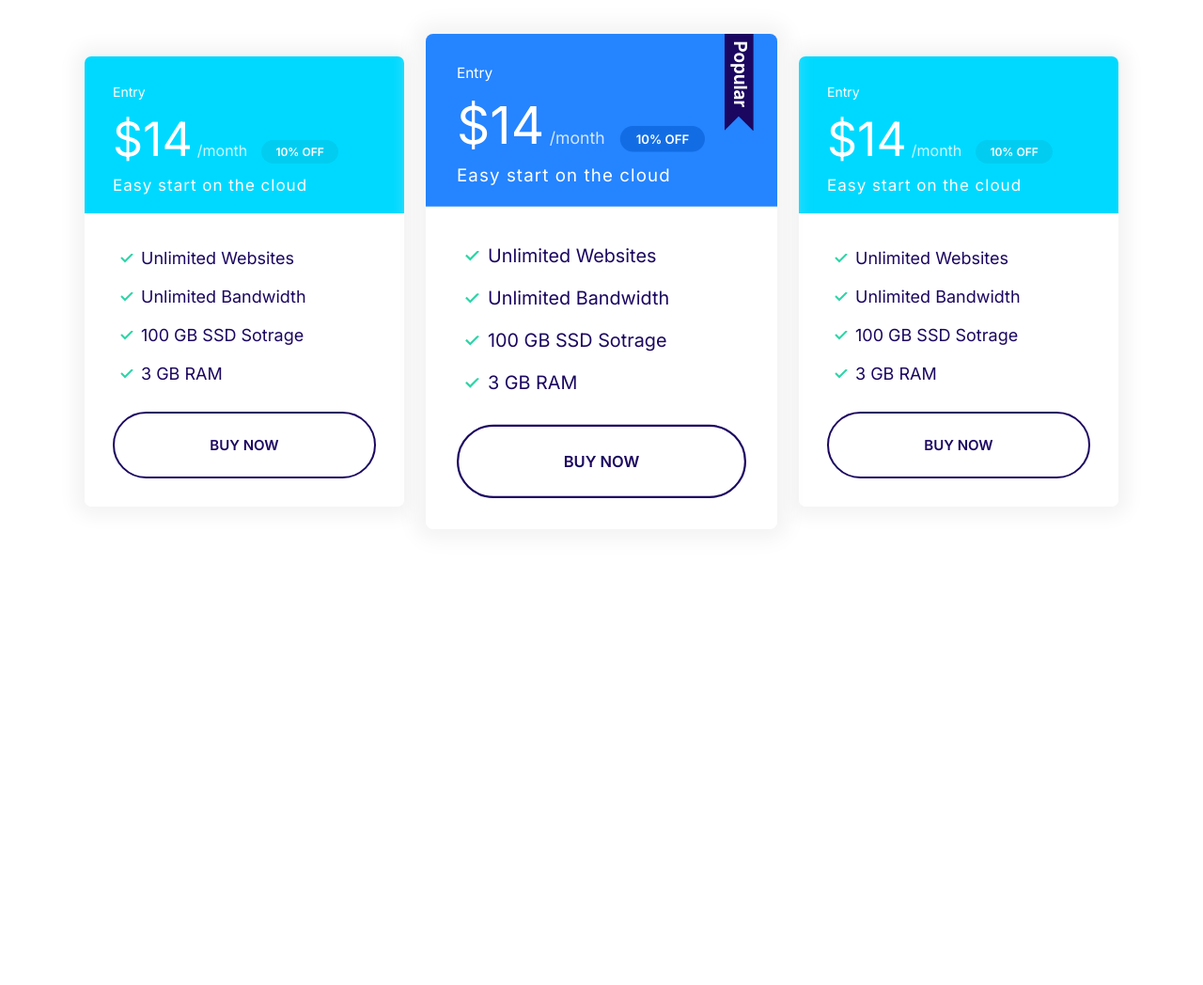
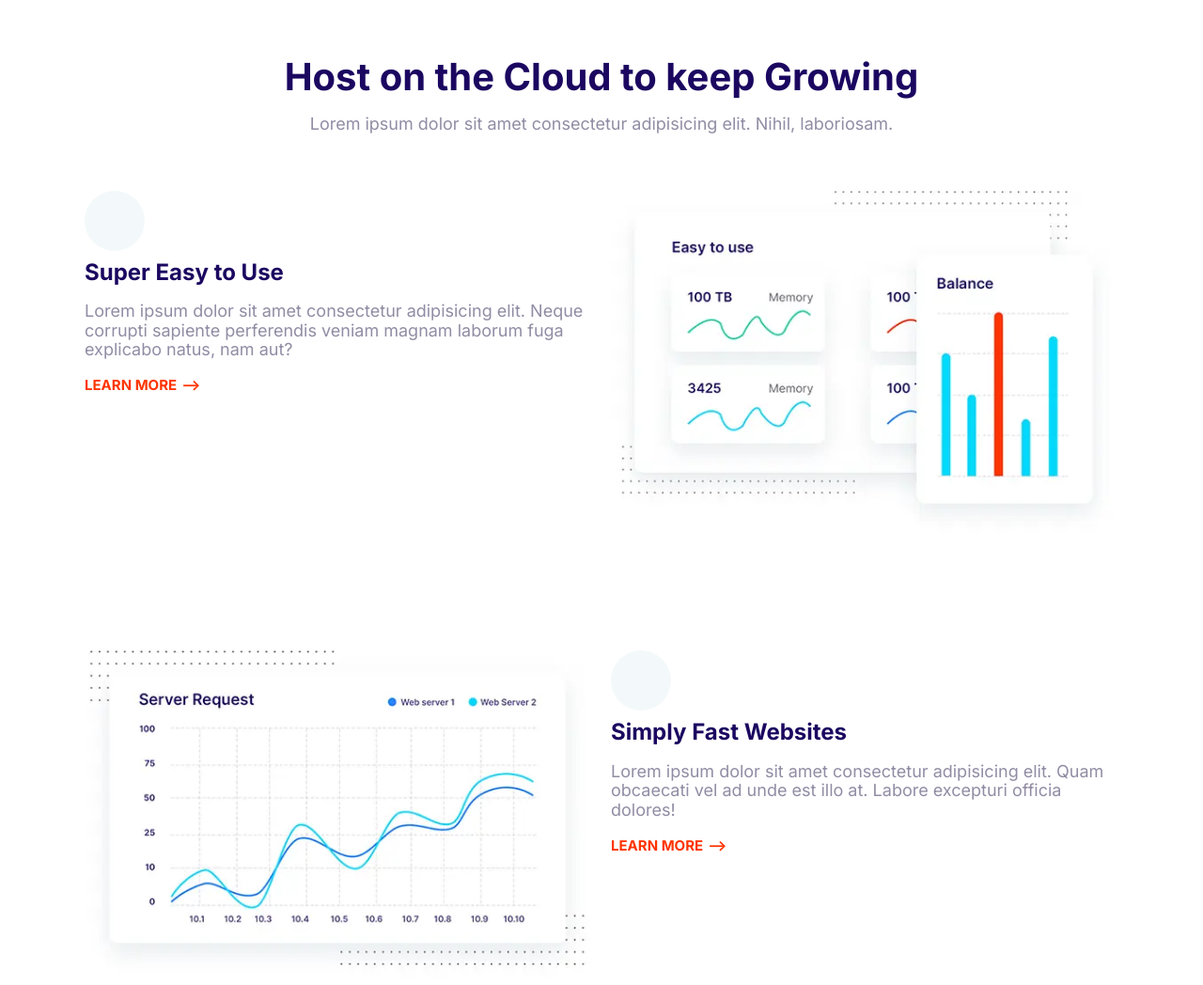
Before and after one commit to 1Mouse/cloudify, a plain HTML site: page index.html in a window 1280 px wide. Shown: the top 1048 px of the page at 94% size. Before the commit the page ends 800 px from the top, so only its background shows below. Drawn offline with Linux system fonts and the light colour scheme.

Commit message:
adding the feature block

```diff
--- a/css/style.css
+++ b/css/style.css
@@ -765,3 +765,27 @@ a {
     max-width: 500px;
     margin: 0 auto;
 }
+
+/* Features */
+.feature{
+    gap: 4rem 2rem;
+    margin: 12rem 0;
+}
+
+.feature:first-of-type{
+    margin-top: 6rem;
+}
+
+.feature__heading{
+    margin: 1rem 0;
+}
+
+.feature__image{
+    width:100%
+}
+
+@media screen and (min-width: 768px) {
+    .feature:nth-of-type(even) .feature__content{
+        order: 2;
+    }
+}
--- a/index.html
+++ b/index.html
@@ -13,69 +13,95 @@
 </head>
 
 <body>
-    <section class="block container block-plans">
-            <div class="grid grid--1x3">
-                <div class="plan">
-                    <div class="card card--secondary">
-                        <header class="card__header">
-                            <h3 class="plan__name">Entry</h3>
-                            <span class="plan__price">$14</span>
-                            <span class="plan__billing-cycle">/month</span>
-                            <span class="badge badge--secondary badge--small">10% OFF</span>
-                            <span class="plan__description">Easy start on the cloud</span>
-                        </header>
-                        <div class="card__body">
-                            <ul class="list list--tick">
-                                <li class="list__item">Unlimited Websites</li>
-                                <li class="list__item">Unlimited Bandwidth</li>
-                                <li class="list__item">100 GB SSD Sotrage</li>
-                                <li class="list__item">3 GB RAM</li>
-                            </ul>
-                            <button class="btn btn--outline btn--block">buy now</button>
-                        </div>
-                    </div>
-                </div>
-                <div class="plan plan--popular">
-                    <div class="card card--primary">
-                        <header class="card__header">
-                            <h3 class="plan__name">Entry</h3>
-                            <span class="plan__price">$14</span>
-                            <span class="plan__billing-cycle">/month</span>
-                            <span class="badge badge--primary badge--small">10% OFF</span>
-                            <span class="plan__description">Easy start on the cloud</span>
-                        </header>
-                        <div class="card__body">
-                            <ul class="list list--tick">
-                                <li class="list__item">Unlimited Websites</li>
-                                <li class="list__item">Unlimited Bandwidth</li>
-                                <li class="list__item">100 GB SSD Sotrage</li>
-                                <li class="list__item">3 GB RAM</li>
-                            </ul>
-                            <button class="btn btn--outline btn--block">buy now</button>
-                        </div>
-                    </div>
-                </div>
-                <div class="plan">
-                    <div class="card card--secondary">
-                        <header class="card__header">
-                            <h3 class="plan__name">Entry</h3>
-                            <span class="plan__price">$14</span>
-                            <span class="plan__billing-cycle">/month</span>
-                            <span class="badge badge--secondary badge--small">10% OFF</span>
-                            <span class="plan__description">Easy start on the cloud</span>
-                        </header>
-                        <div class="card__body">
-                            <ul class="list list--tick">
-                                <li class="list__item">Unlimited Websites</li>
-                                <li class="list__item">Unlimited Bandwidth</li>
-                                <li class="list__item">100 GB SSD Sotrage</li>
-                                <li class="list__item">3 GB RAM</li>
-                            </ul>
-                            <button class="btn btn--outline btn--block">buy now</button>
-                        </div>
-                    </div>
-                </div>
+    <section class="block container">
+        <header class="block__header">
+            <h2 class="block__heading">Host on the Cloud to keep Growing</h2>
+            <p>
+                Lorem ipsum dolor sit amet consectetur adipisicing elit. Nihil,
+                laboriosam.
+            </p>
+        </header>
+        <article class="grid grid--1x2 feature">
+            <div class="feature__content">
+                <span class="icon-container">
+                    <svg class="icon icon--primary">
+                        <use xlink:href="./images/sprite.svg#easy"></use>
+                    </svg>
+                </span>
+                <h3 class="feature__heading">Super Easy to Use</h3>
+                <p>Lorem ipsum dolor sit amet consectetur adipisicing elit. Neque corrupti sapiente perferendis veniam
+                    magnam laborum fuga explicabo natus, nam aut?</p>
+                <a class="link-arrow" href="#">Learn More</a>
             </div>
+            <picture>
+                <source type="image/webp" srcset="/images/easy.webp 1x, /images/easy@2x.webp 2x">
+                <source type="image/png" srcset="/images/easy.png 1x, /images/easy@2x.png 2x">
+                <img class="feature__image" src="/images/easy@2x.png" alt="">
+            </picture>
+        </article>
+
+        <article class="grid grid--1x2 feature">
+            <div class="feature__content">
+                <span class="icon-container">
+                    <svg class="icon icon--primary">
+                        <use xlink:href="images/sprite.svg#computer"></use>
+                    </svg>
+                </span>
+                <h3 class="feature__heading">Simply Fast Websites</h3>
+                <p>
+                    Lorem ipsum dolor sit amet consectetur adipisicing elit. Quam obcaecati
+                    vel ad unde est illo at. Labore excepturi officia dolores!
+                </p>
+                <a href="#" class="link-arrow">Learn More</a>
+            </div>
+            <picture>
+                <source type="image/webp" srcset="images/fast.webp 1x, images/fast@2x.webp 2x" />
+                <source type="image/jpg" srcset="images/fast.jpg 1x, images/fast@2x.jpg 2x" />
+                <img class="feature__image" src="images/fast@2x.jpg" alt="" />
+            </picture>
+        </article>
+
+        <article class="grid grid--1x2 feature">
+            <div class="feature__content">
+                <span class="icon-container">
+                    <svg class="icon icon--primary">
+                        <use xlink:href="images/sprite.svg#wordpress"></use>
+                    </svg>
+                </span>
+                <h3 class="feature__heading">Wordpress Made Easy</h3>
+                <p>
+                    Lorem ipsum dolor sit amet consectetur adipisicing elit. Quam obcaecati
+                    vel ad unde est illo at. Labore excepturi officia dolores!
+                </p>
+                <a href="#" class="link-arrow">Learn More</a>
+            </div>
+            <picture>
+                <source type="image/webp" srcset="images/wordpress.webp 1x, images/wordpress@2x.webp 2x" />
+                <source type="image/jpg" srcset="images/wordpress.jpg 1x, images/wordpress@2x.jpg 2x" />
+                <img class="feature__image" src="images/wordpress@2x.jpg" alt="" />
+            </picture>
+        </article>
+
+        <article class="grid grid--1x2 feature">
+            <div class="feature__content">
+                <span class="icon-container">
+                    <svg class="icon icon--primary">
+                        <use xlink:href="images/sprite.svg#clock"></use>
+                    </svg>
+                </span>
+                <h3 class="feature__heading">24/7 Expert Support</h3>
+                <p>
+                    Lorem ipsum dolor sit amet consectetur adipisicing elit. Quam obcaecati
+                    vel ad unde est illo at. Labore excepturi officia dolores!
+                </p>
+                <a href="#" class="link-arrow">Learn More</a>
+            </div>
+            <picture>
+                <source type="image/webp" srcset="images/support.webp 1x, images/support@2x.webp 2x" />
+                <source type="image/jpg" srcset="images/support.jpg 1x, images/support@2x.jpg 2x" />
+                <img class="feature__image" src="images/support@2x.jpg" alt="" />
+            </picture>
+        </article>
     </section>
 
     <script src="./js/main.js"></script>
```
Also changed, not shown: components/feature-block.html (added, +90 -0 lines), images/easy.png (added), images/easy.webp (added), images/easy@2x.png (added), images/easy@2x.webp (added), images/fast.png (added), images/fast.webp (added), images/fast@2x.png (added), images/fast@2x.webp (added), images/support.png (added), images/support.webp (added), images/support@2x.png (added), images/support@2x.webp (added), images/wordpress.png (added), 3 more files.
